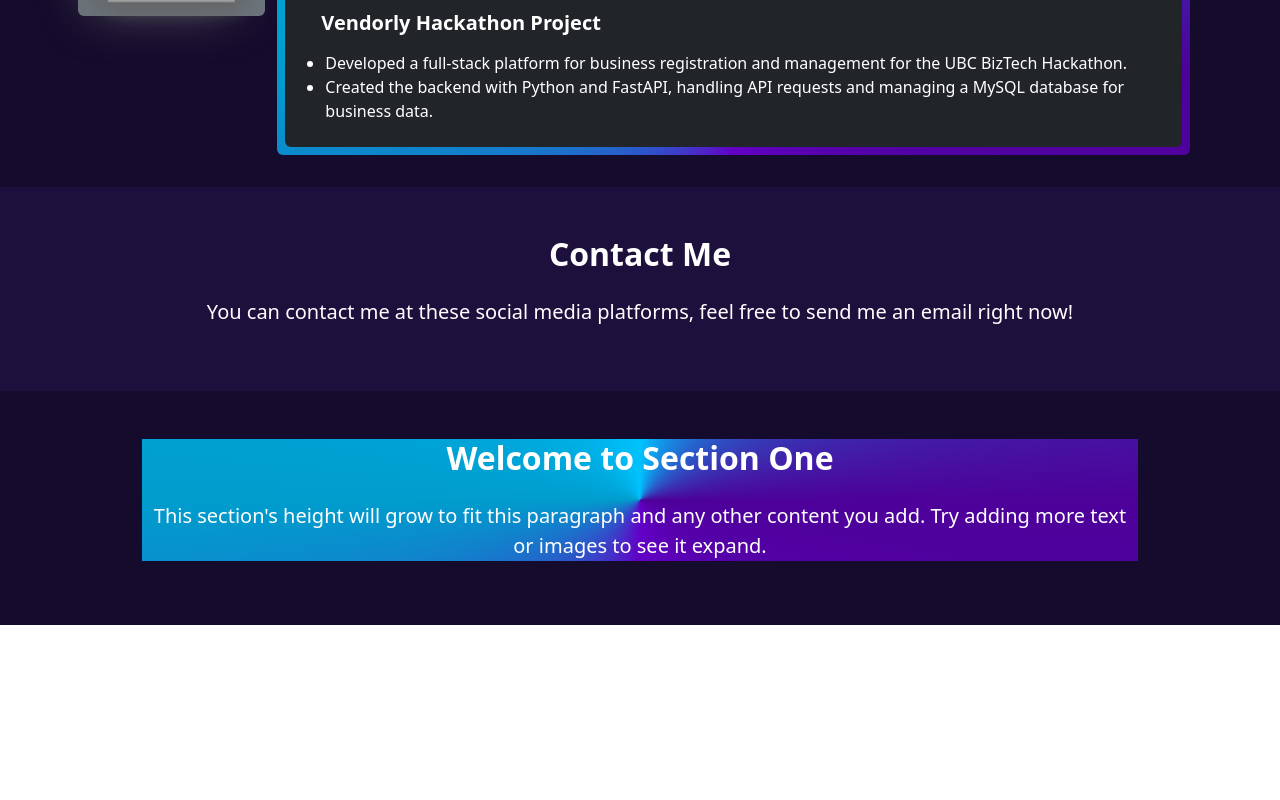
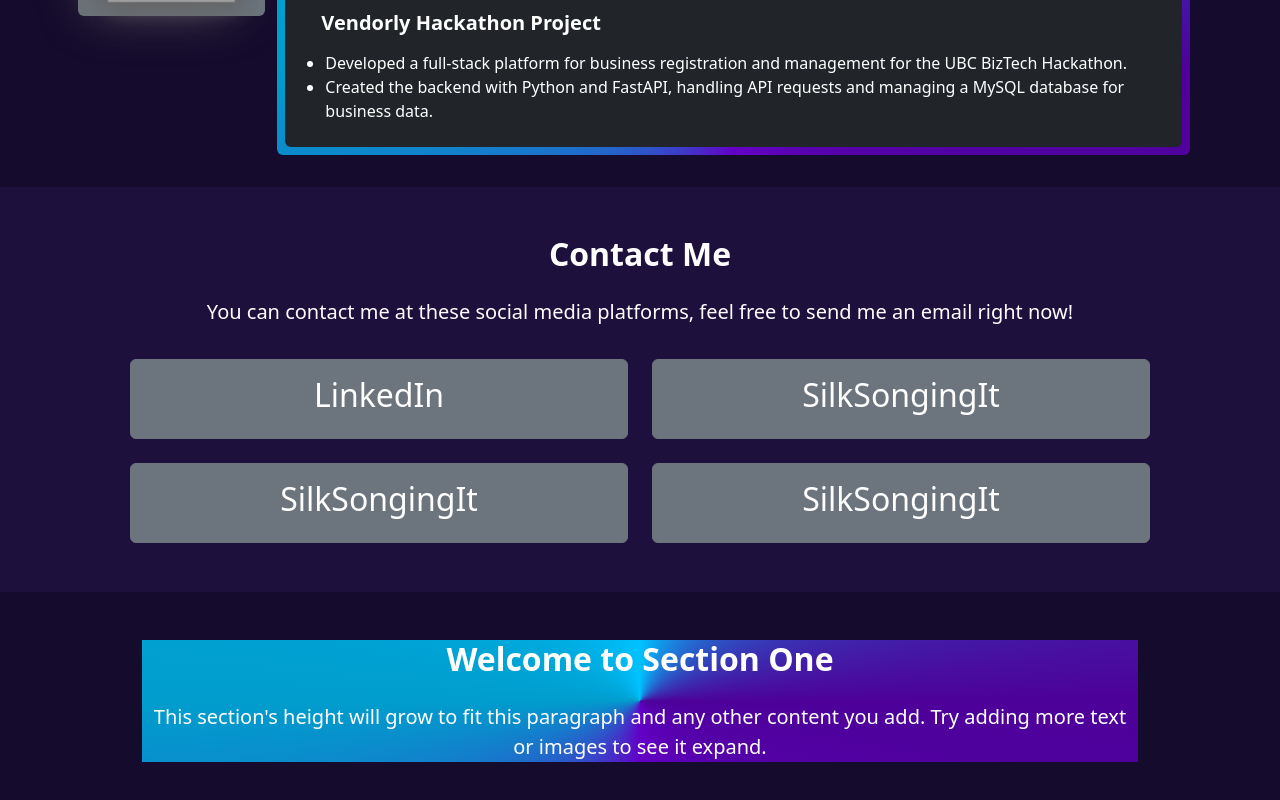
Before and after one commit to Matthewz43/MattsWebsite, a React (Vite) app: page /#/ in a window 1280 px wide. Shown: the part 1490-2290 px from the top of the page. Before the commit the page ends 2115 px from the top, so only its background shows below. Built offline with nearby package versions, Linux system fonts and the light colour scheme; grey boxes are pictures that could not be loaded.

Commit message:
added contacts

```diff
--- a/src/components/AboutPage/ContactMe.tsx
+++ b/src/components/AboutPage/ContactMe.tsx
@@ -1,13 +1,66 @@
 // yeah guys contact me section hahaha
 
+
+interface ContactInformation {
+  SocialMedia: string;
+  linkToSocial: string;
+
+
+}
+
+
+function ContactItem({ SocialMedia, linkToSocial }: ContactInformation) {
+
+  function redirectedToLink() {
+    window.open(linkToSocial, "_blank", "noopener,noreferrer");
+  }
+  return (
+
+    <div className="hover-underline  mt-3 rounded py-3 btn btn-secondary " onClick = {redirectedToLink}>
+
+        <h2>{SocialMedia}</h2>
+
+
+    </div>
+
+
+  )
+}
+
+
+
 function ContactSection() {
+
+  const exampleMedia = {
+    SocialMedia: "SilkSongingIt",
+    linkToSocial: "https://store.steampowered.com/app/1030300/Hollow_Knight_Silksong/",
+  }
+
+  const linkedIn = {
+    SocialMedia: "LinkedIn",
+    linkToSocial: "https://www.linkedin.com/in/matthew-zhao-a746912a1/",
+  }
+
   return (
     <>
-      <div className=" intro-animation container text-white text-center p-5">
+      <div className="intro-animation container text-white text-center p-5">
         <h2 className="fs-2 fw-bold mb-4">Contact Me</h2>
         <p className="fs-5">
           You can contact me at these social media platforms, feel free to send me an email right now!
         </p>
+        <div className="row text-center">
+          <div className="col-md-6 d-grid gap-2 ">
+            <ContactItem {...linkedIn} />
+            <ContactItem {...exampleMedia} />
+          </div>
+          <div className="col-md-6 d-grid gap-2 ">
+            <ContactItem {...exampleMedia} />
+            <ContactItem {...exampleMedia} />
+
+          </div>
+
+
+        </div>
       </div>
     </>
   );
--- a/src/main.tsx
+++ b/src/main.tsx
@@ -8,6 +8,7 @@ import 'bootstrap/dist/css/bootstrap.min.css';
 import 'bootstrap/dist/js/bootstrap.bundle.min.js';
 import './App.css'
 import './styles/book.css'
+import './styles/holocard.css'
 createRoot(document.getElementById('root')!).render(
   <StrictMode>
     <App />
--- /dev/null
+++ b/src/styles/holocard.css
@@ -0,0 +1,30 @@
+
+.hover-underline {
+  font-size: 2rem;
+  color: #ffffff;
+  position: relative;
+}
+
+.hover-underline::after,
+.hover-underline::before {
+  content: '';
+  position: absolute;
+  width: 100%;
+  height: 2px;
+  background: linear-gradient(to right, #ff0000, #00ffff);
+  bottom: -5px;
+  left: 0;
+  transform: scaleX(0);
+  transform-origin: right;
+  transition: transform 0.4s ease-out;
+}
+
+.hover-underline::before {
+  top: -5px;
+  transform-origin: left;
+}
+
+.hover-underline:hover::after,
+.hover-underline:hover::before {
+  transform: scaleX(1);
+}
```
